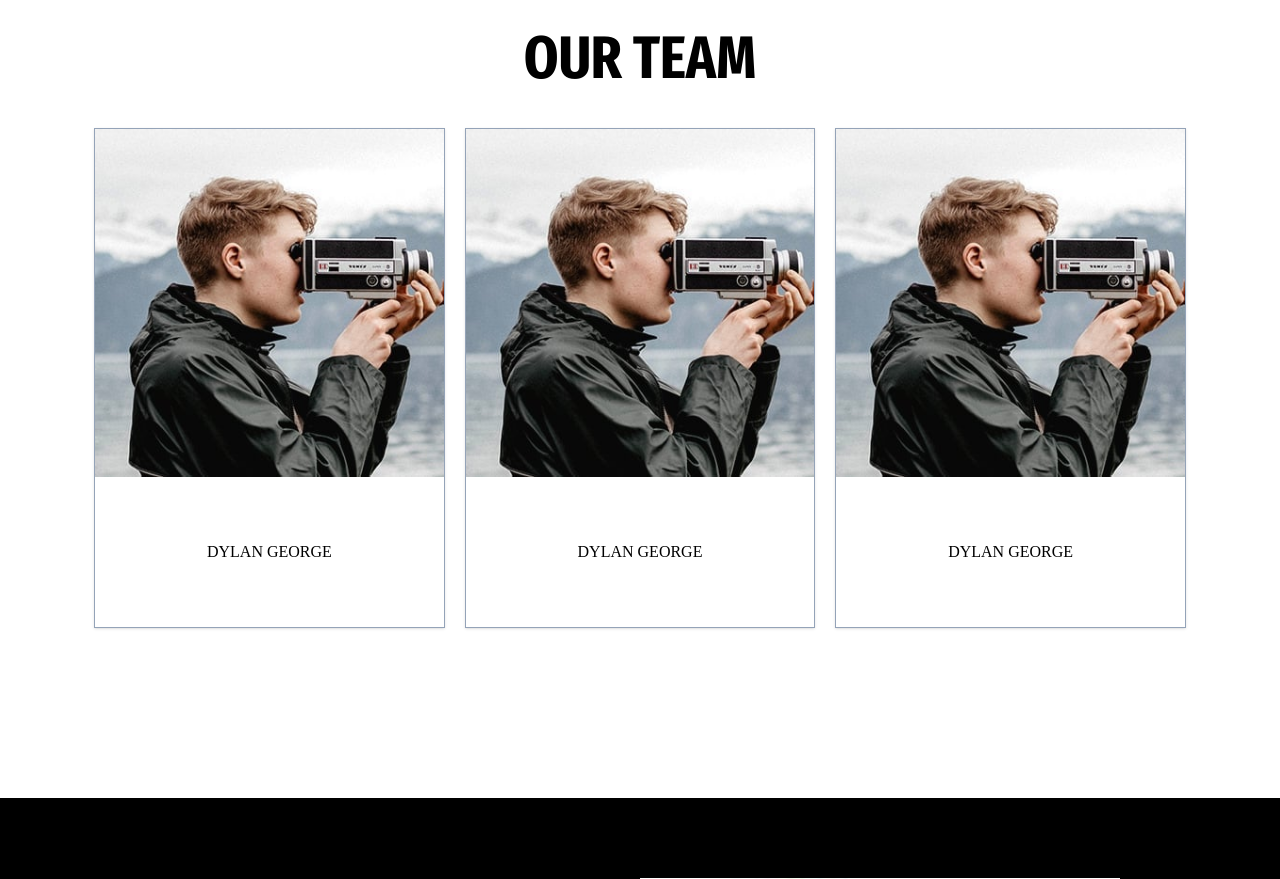
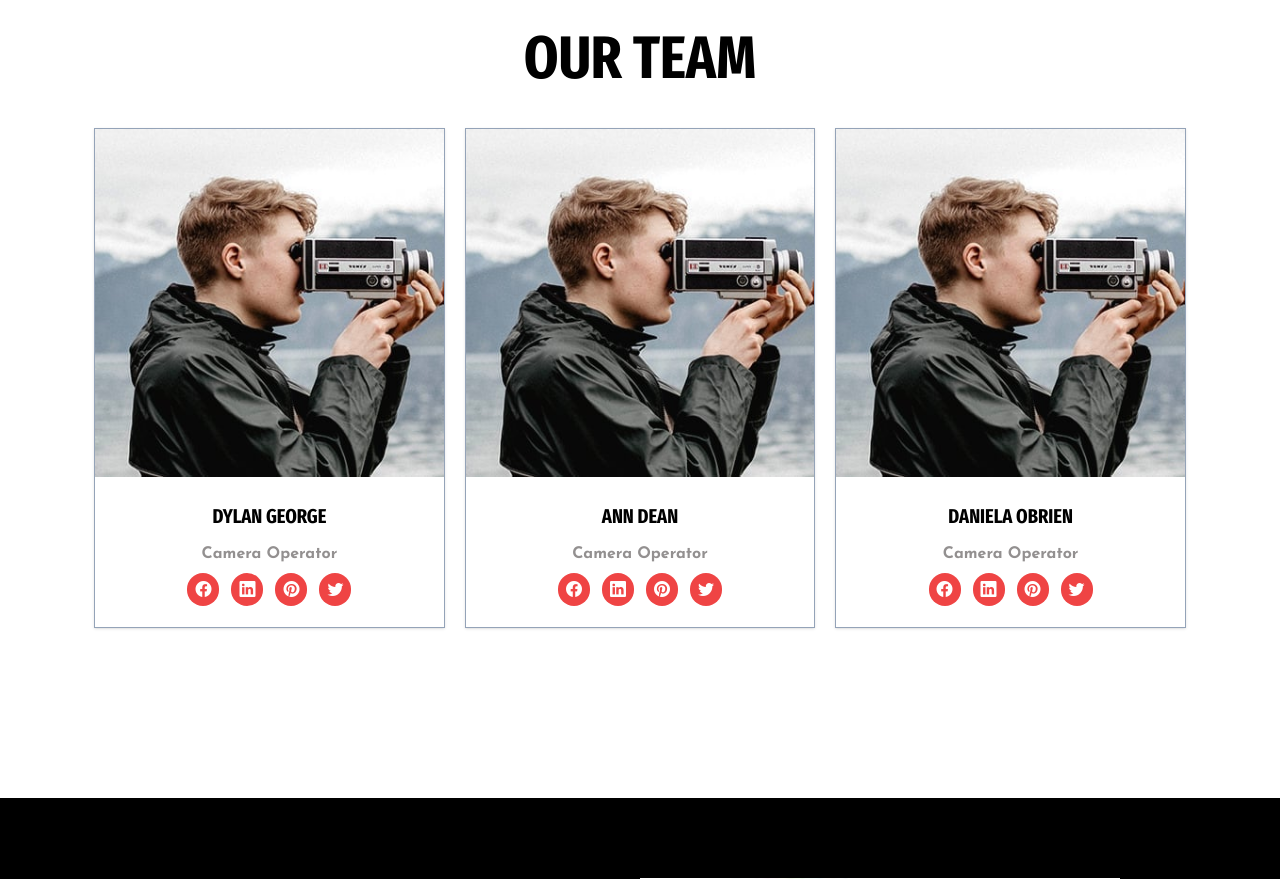
Before and after one commit to oslim4321/Adam-s-Video-Editor-Portfolio-, a Next.js app: page / in a window 1280 px wide. Shown: the part 3320-4199 px from the top of the page. Built offline with nearby package versions, Linux system fonts and the light colour scheme.

Commit message:
donr with the Tems section

```diff
--- a/src/components/Teams.js
+++ b/src/components/Teams.js
@@ -1,52 +1,64 @@
+import Link from "next/link";
+
 const Teams = () => {
+  let TeamsMem = [
+    {
+      id: 1,
+      img: "/images/man hold camera.jpg",
+      name: "DYLAN GEORGE",
+      position: "Camera Operator",
+      socialMedia: [
+        { media: "url", text: "facebook" },
+        { media: "url", text: "linkedin" },
+        { media: "url", text: "pinterest" },
+        { media: "url", text: "twitter" },
+      ],
+    },
+    {
+      id: 2,
+      img: "/images/man hold camera.jpg",
+      name: "ANN DEAN",
+      position: "Motion Graphic Designer",
+      position: "Camera Operator",
+      socialMedia: [
+        { media: "url", text: "facebook" },
+        { media: "url", text: "linkedin" },
+        { media: "url", text: "pinterest" },
+        { media: "url", text: "twitter" },
+      ],
+    },
+    {
+      id: 3,
+      img: "/images/man hold camera.jpg",
+      name: "DANIELA OBRIEN",
+      position: "Scriptwriter",
+      position: "Camera Operator",
+      socialMedia: [
+        { media: "url", text: "facebook" },
+        { media: "url", text: "linkedin" },
+        { media: "url", text: "pinterest" },
+        { media: "url", text: "twitter" },
+      ],
+    },
+  ];
   return (
     <section className="md:h-[90vh]">
       <div className=" flexCenter flex-col gap-y-10 ">
         <h1 className=" font-thin bigText">OUR TEAM</h1>
         <div className="grid grid-cols-1 md:grid-cols-2 lg:grid-cols-3 xl:grid-cols-3 sm:grid-cols-1 gap-x-5">
           {/* <div className="flex"> */}
-          <div className=" border border-slate-400 shadow h-[500px] w-[100%]">
-            <div className="h-[70%]">
-              <img
-                src="/images/man hold camera.jpg"
-                alt=""
-                className="w-full h-full object-cover"
-              />
-            </div>
-            <div className="h-[30%] flexCenter flex-col">
-              <p>DYLAN GEORGE</p>
-            </div>
-          </div>
 
           {/* second car */}
-          <div className=" border border-slate-400 shadow h-[500px] w-[100%]">
-            <div className="h-[70%]">
-              <img
-                src="/images/man hold camera.jpg"
-                alt=""
-                className="w-full h-full object-cover"
+          {TeamsMem &&
+            TeamsMem.map((elem) => (
+              <TeamsMember
+                key={elem.id}
+                img={elem.img}
+                name={elem.name}
+                position={elem.position}
+                social={elem.socialMedia}
               />
-            </div>
-            <div className="h-[30%] flexCenter flex-col">
-              <p>DYLAN GEORGE</p>
-            </div>
-          </div>
-
-          {/* second car */}
-          <div className=" border border-slate-400 shadow h-[500px] w-[100%]">
-            <div className="h-[70%]">
-              <img
-                src="/images/man hold camera.jpg"
-                alt=""
-                className="w-full h-full object-cover"
-              />
-            </div>
-            <div className="h-[30%] flexCenter flex-col">
-              <p>DYLAN GEORGE</p>
-            </div>
-          </div>
-
-          {/* second car */}
+            ))}
         </div>
       </div>
     </section>
@@ -54,3 +66,32 @@ const Teams = () => {
 };
 
 export default Teams;
+
+function TeamsMember({ img, name, position, social }) {
+  return (
+    <div
+      //   key={key}
+      className=" border border-slate-400 shadow h-[500px] w-[100%] hover:bg-slate-200 duration-100  transition  ease-in-out"
+    >
+      <div className="h-[70%]">
+        <img src={img} alt="" className="w-full h-full object-cover" />
+      </div>
+      <div className="h-[30%] flexCenter gap-y-3 flex-col">
+        <p className="BaseFont font-firaSans">{name}</p>
+        <p className="greyText">{position}</p>
+        <div className="flex gap-x-3">
+          {social.map((elem, i) => (
+            <Link href={elem.media}>
+              <span
+                key={i}
+                className="w-20 h-20 p-2 text-white bg-red-500 rounded-full"
+              >
+                <i className={`bi bi-${elem.text}`}></i>
+              </span>
+            </Link>
+          ))}
+        </div>
+      </div>
+    </div>
+  );
+}
--- a/src/components/Testimonial.js
+++ b/src/components/Testimonial.js
@@ -1,6 +1,6 @@
 const Testimonial = () => {
   return (
-    <section className="bg-black py-20 h-[100vh]">
+    <section className="bg-black py-20 md:h-[100vh]">
       <div className="container  grid grid-cols-1 md:grid-cols-2 lg:grid-cols-2 xl:grid-cols-2 sm:grid-cols-1">
         <div className="flex flex-col gap-y-10 w-[100%]">
           <p className="font-shadows text-3xl text-white">What Says About Us</p>
--- a/src/pages/_app.js
+++ b/src/pages/_app.js
@@ -1,10 +1,22 @@
 import Layout from "@/components/Layout";
 import "@/styles/globals.css";
+import Head from "next/head";
 
 export default function App({ Component, pageProps }) {
   return (
-    <Layout>
-      <Component {...pageProps} />
-    </Layout>
+    <>
+      <Head>
+        <title>test</title>
+        <meta name="description" content="Generated by create next app" />
+        <link rel="icon" href="/favicon.ico" />
+        <link
+          rel="stylesheet"
+          href="https://cdn.jsdelivr.net/npm/bootstrap-icons@1.10.3/font/bootstrap-icons.css"
+        ></link>
+      </Head>
+      <Layout>
+        <Component {...pageProps} />
+      </Layout>
+    </>
   );
 }
```
Also changed, not shown: public/images/camera.svg (added).
